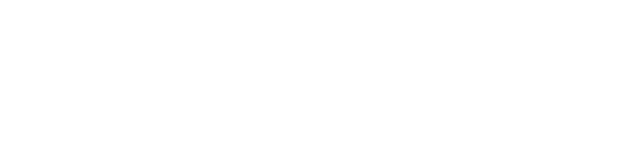
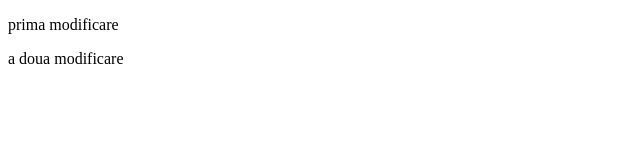
Before and after one commit to thegeekyrose/Pinzari-Mihaela-PAP-2113, a plain HTML site: page index.html in a window 1280 px wide. Shown: the whole page, without its empty margins (0-640 px from the left). Drawn offline with Linux system fonts and the light colour scheme.

Commit message:
Update index.html

```diff
--- a/index.html
+++ b/index.html
@@ -3,9 +3,10 @@
 <head>
     <meta charset="UTF-8">
     <meta name="viewport" content="width=device-width, initial-scale=1.0">
-    <title>Document</title>
+    <title>Index</title>
 </head>
 <body>
-
+    <p>prima modificare</p>
+        <p>a doua modificare</p>
 </body>
 </html>
```
